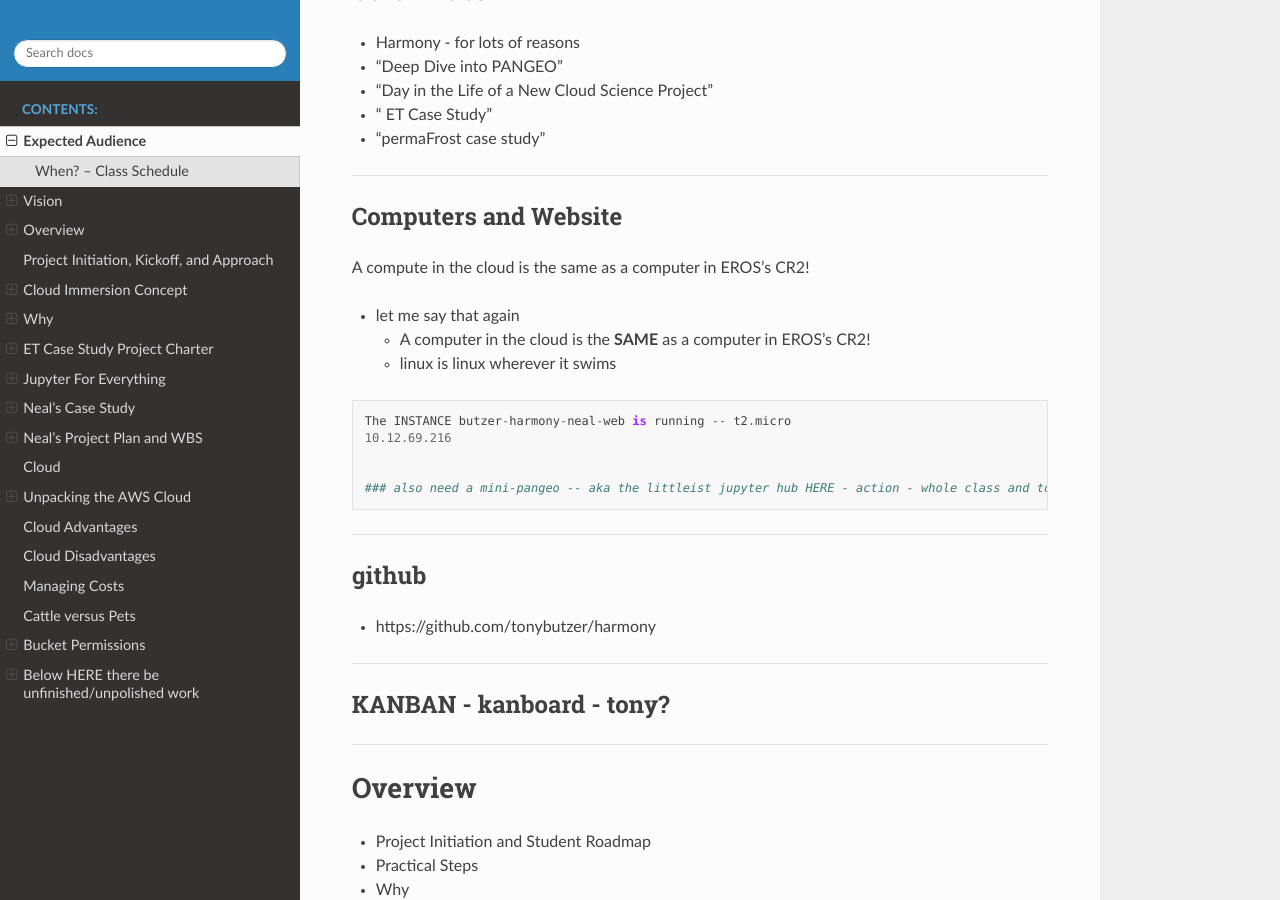
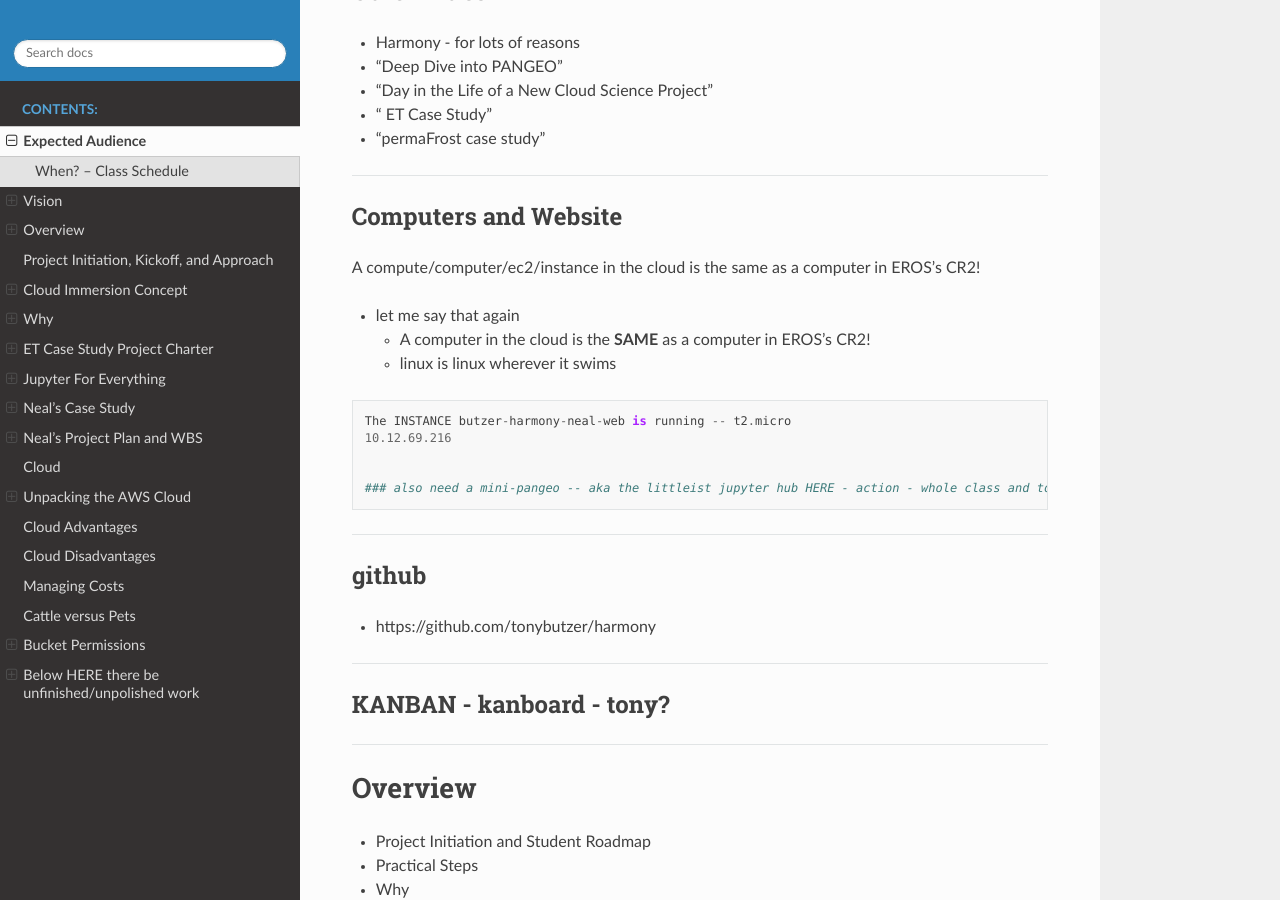
Before and after one commit to tonybutzer/harmony, a Sphinx documentation site: the page built from documentation/source/00define_ET.md, in a window 1280 px wide and 900 px high, scrolled down 857 px. Built offline with Sphinx 7.4.7 and the Read the Docs theme 2.0.0, drawn with Linux system fonts in a browser that asks for light colours; pages that are not in the unit, such as notebooks, are missing from menus.

Commit message:
automatic git update from Makefile

```diff
--- a/documentation/source/00define_ET.md
+++ b/documentation/source/00define_ET.md
@@ -42,7 +42,7 @@
 ---
 ## Computers and Website
 
-A compute in the cloud is the same as a computer in EROS's CR2!
+A compute/computer/ec2/instance in the cloud is the same as a computer in EROS's CR2!
 - let me say that again
 	- A computer in the cloud is the **SAME** as a computer in EROS's CR2!
 	- linux is linux wherever it swims
```
